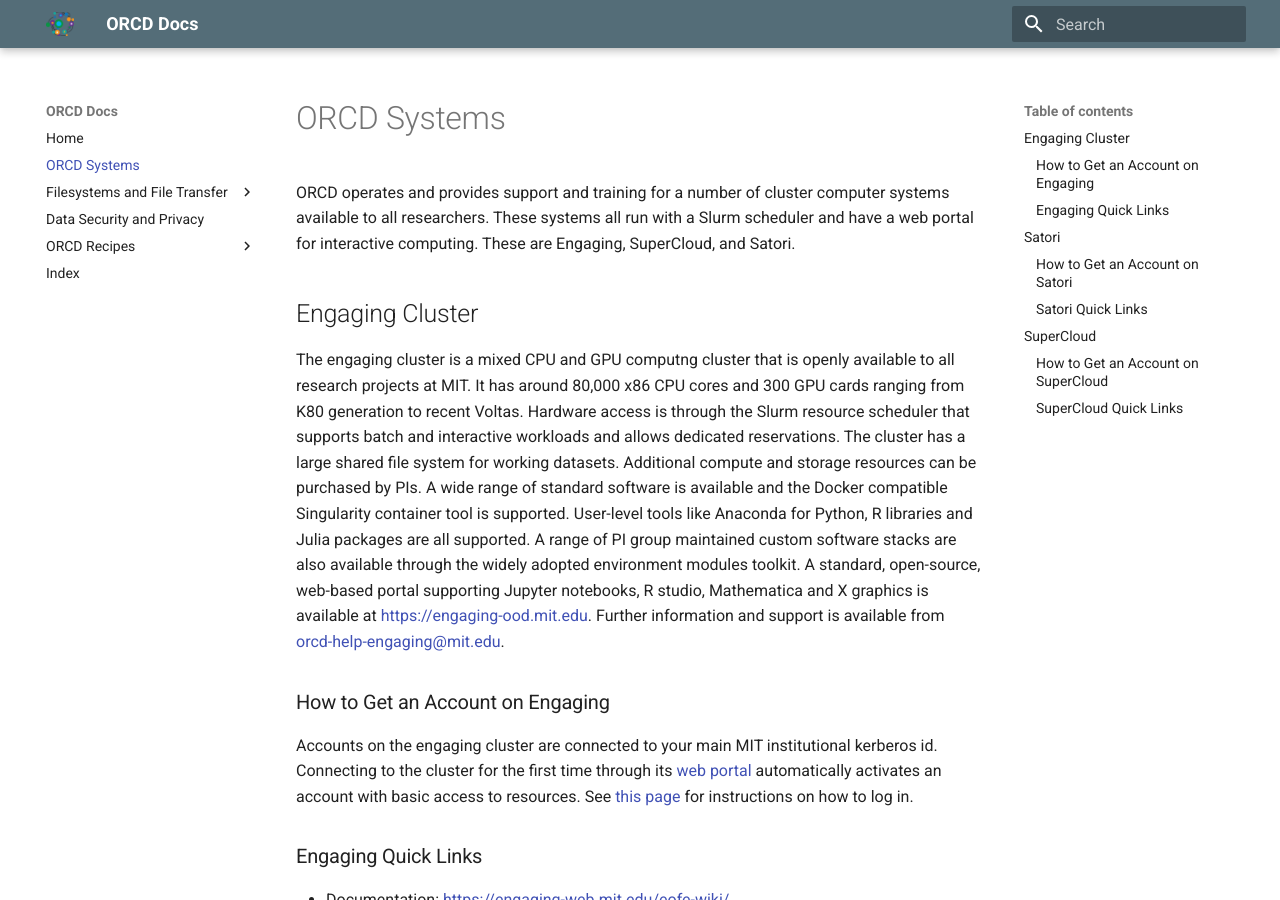
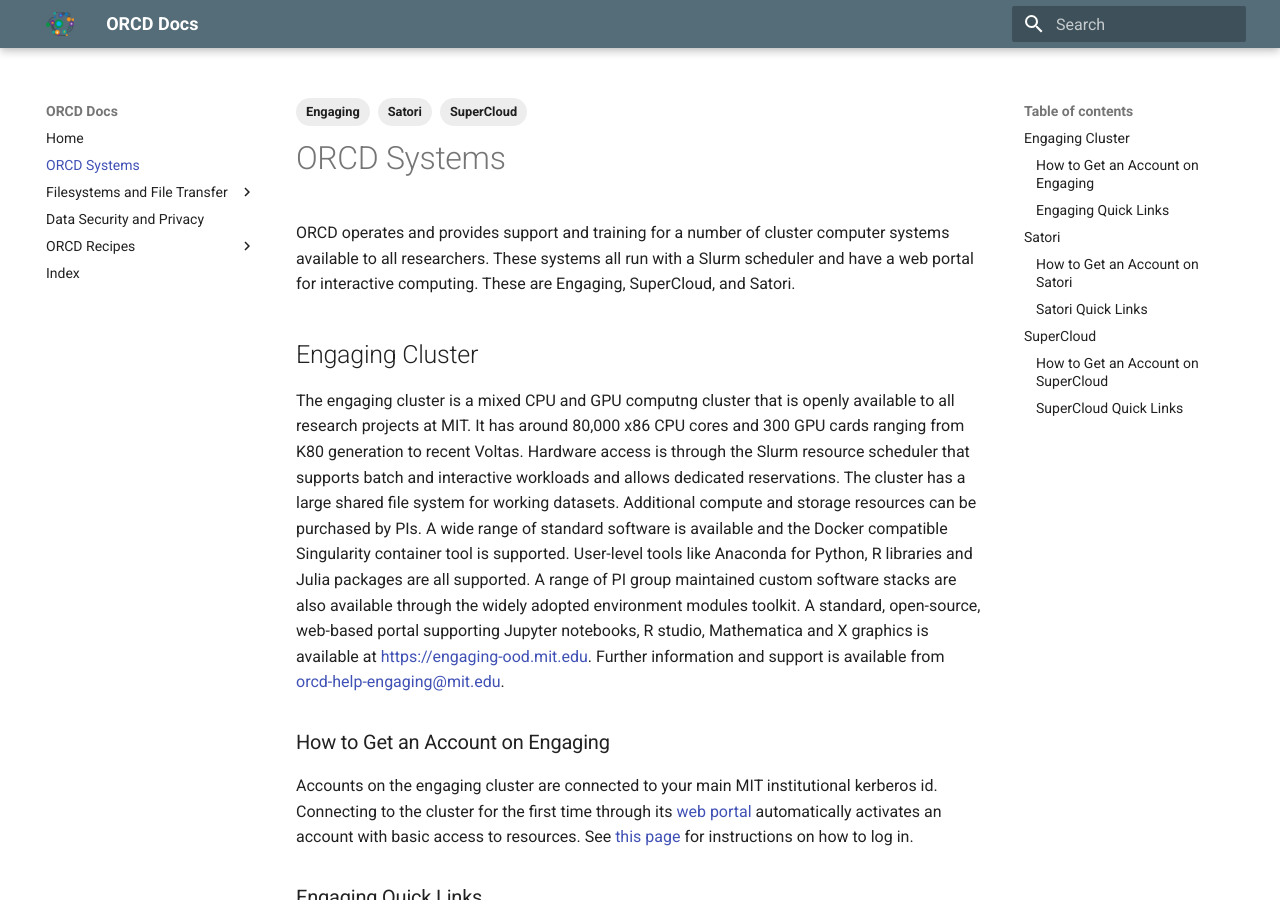
Before and after one commit to mit-orcd/orcd-docs-edit, an MkDocs documentation site: the page built from docs/orcd-systems.md, in a window 1280 px wide and 900 px high. Built offline with MkDocs 1.6.1 and Material for MkDocs 9.7.7, drawn with Linux system fonts in a browser that asks for light colours.

Commit message:
Add a first tag to test

```diff
--- a/docs/orcd-systems.md
+++ b/docs/orcd-systems.md
@@ -1,3 +1,10 @@
+---
+tags:
+ - Engaging
+ - Satori
+ - SuperCloud
+---
+
 # ORCD Systems
 
 ORCD operates and provides support and training for a number of cluster computer systems available to all researchers. These systems all run with a Slurm scheduler and have a web portal for interactive computing. These are Engaging, SuperCloud, and Satori.
```
